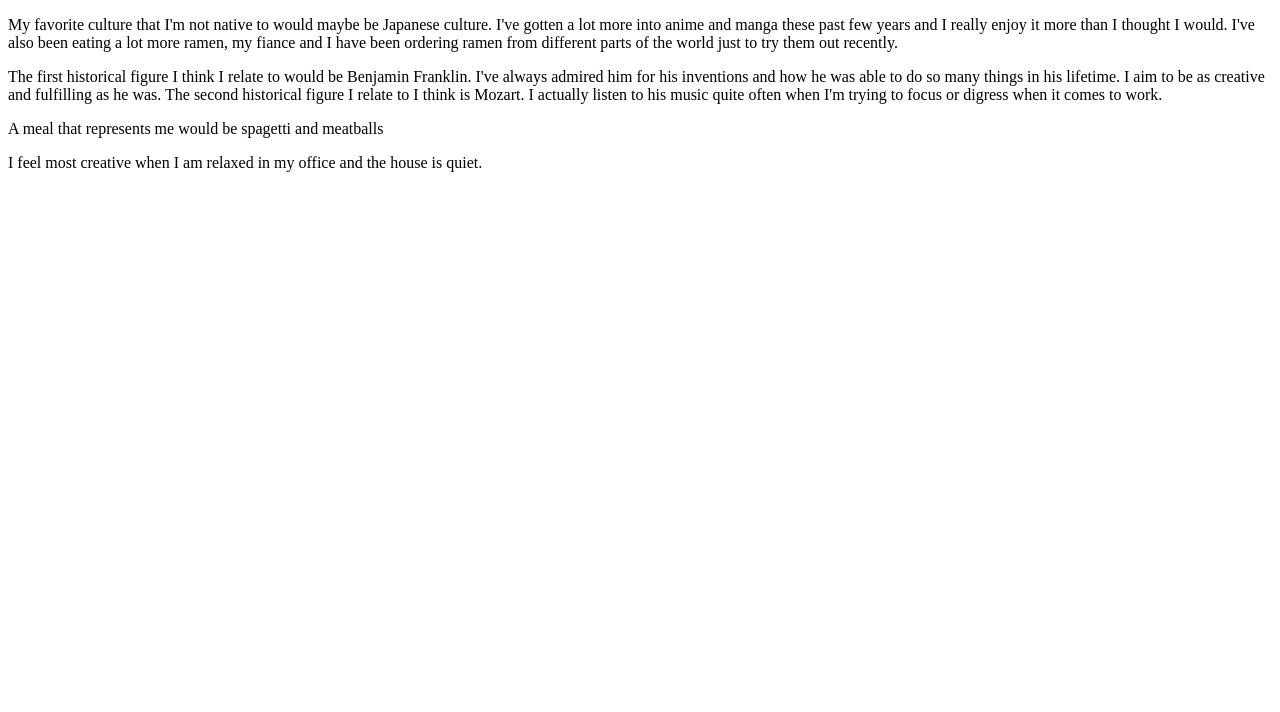
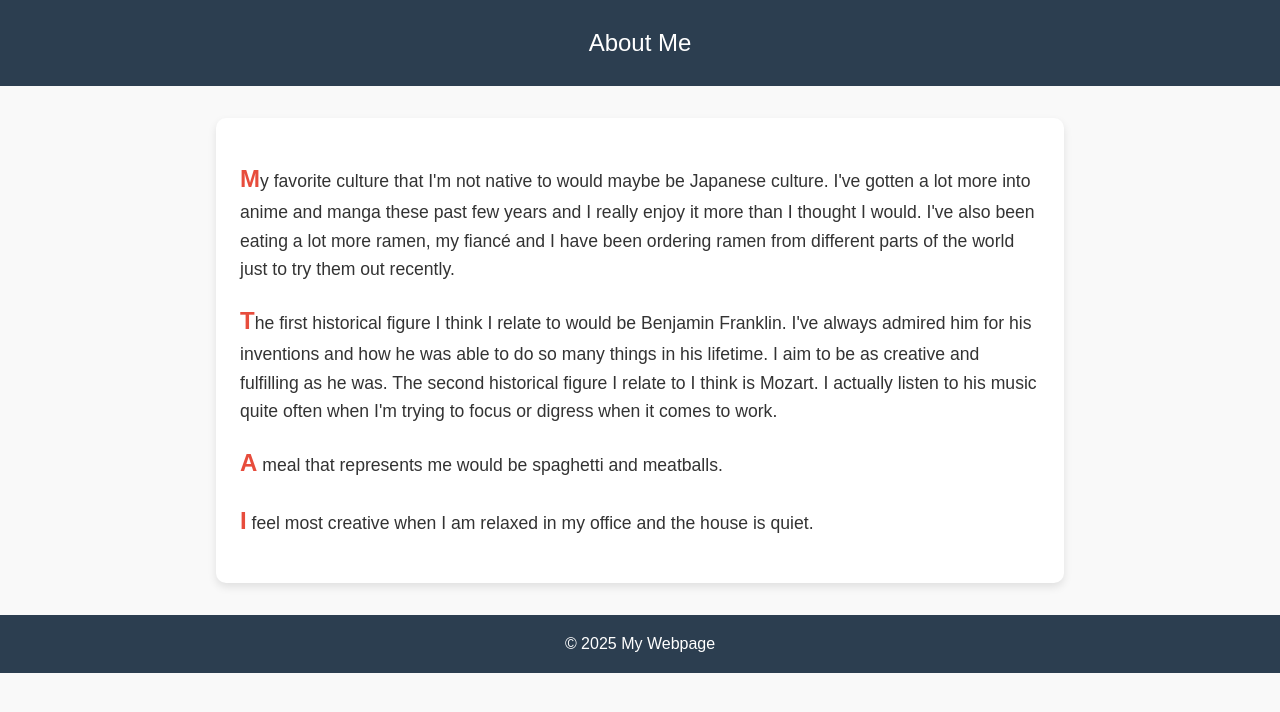
Before and after one commit to Devleedy308/PersonalIntro, a plain HTML site: page index.html in a window 1280 px wide. Drawn offline with Linux system fonts and the light colour scheme.

Commit message:
Added styles

```diff
--- a/index.html
+++ b/index.html
@@ -1,13 +1,16 @@
  <!DOCTYPE html>
-<html land="en">
+<html lang="en">
 <head>
     <title>Webpage</title>
     <meta charset="utf-8">
+    <link rel="stylesheet" href="styles.css">
 </head>
 <body>
+    <header>About Me</header>
+    <main>
         <p>My favorite culture that I'm not native to would maybe be Japanese culture. I've
             gotten a lot more into anime and manga these past few years and I really enjoy it
-        more than I thought I would. I've also been eating a lot more ramen, my fiance
+            more than I thought I would. I've also been eating a lot more ramen, my fiancé
             and I have been ordering ramen from different parts of the world just to try them out recently.
         </p>
         <p>The first historical figure I think I relate to would be Benjamin Franklin. I've always admired him
@@ -15,7 +18,9 @@
             fulfilling as he was. The second historical figure I relate to I think is Mozart. I actually listen to his
             music quite often when I'm trying to focus or digress when it comes to work.
         </p>
-    <p>A meal that represents me would be spagetti and meatballs</p>
+        <p>A meal that represents me would be spaghetti and meatballs.</p>
         <p>I feel most creative when I am relaxed in my office and the house is quiet.</p>
+    </main>
+    <footer>© 2025 My Webpage</footer>
 </body>
 </html>
--- /dev/null
+++ b/styles.css
@@ -0,0 +1,44 @@
+ body {
+    font-family: Arial, Helvetica, sans-serif;
+    line-height: 1.6;
+    background: #f9f9f9;
+    color: #333;
+    margin: 0;
+    padding: 0;
+}
+
+header {
+    background: #2c3e50;
+    color: white;
+    padding: 1.5rem;
+    text-align: center;
+    font-size: 1.5rem;
+}
+
+main {
+    max-width: 800px;
+    margin: 2rem auto;
+    padding: 1.5rem;
+    background: white;
+    border-radius: 10px;
+    box-shadow: 0 4px 8px rgba(0,0,0,0.1);
+}
+
+p {
+    margin-bottom: 1.2rem;
+    font-size: 1.1rem;
+}
+
+p:first-letter {
+    font-size: 1.5rem;
+    font-weight: bold;
+    color: #e74c3c;
+}
+
+footer {
+    text-align: center;
+    padding: 1rem;
+    background: #2c3e50;
+    color: white;
+    margin-top: 2rem;
+}
```
Lines whose indentation alone changed are shown as unchanged.
